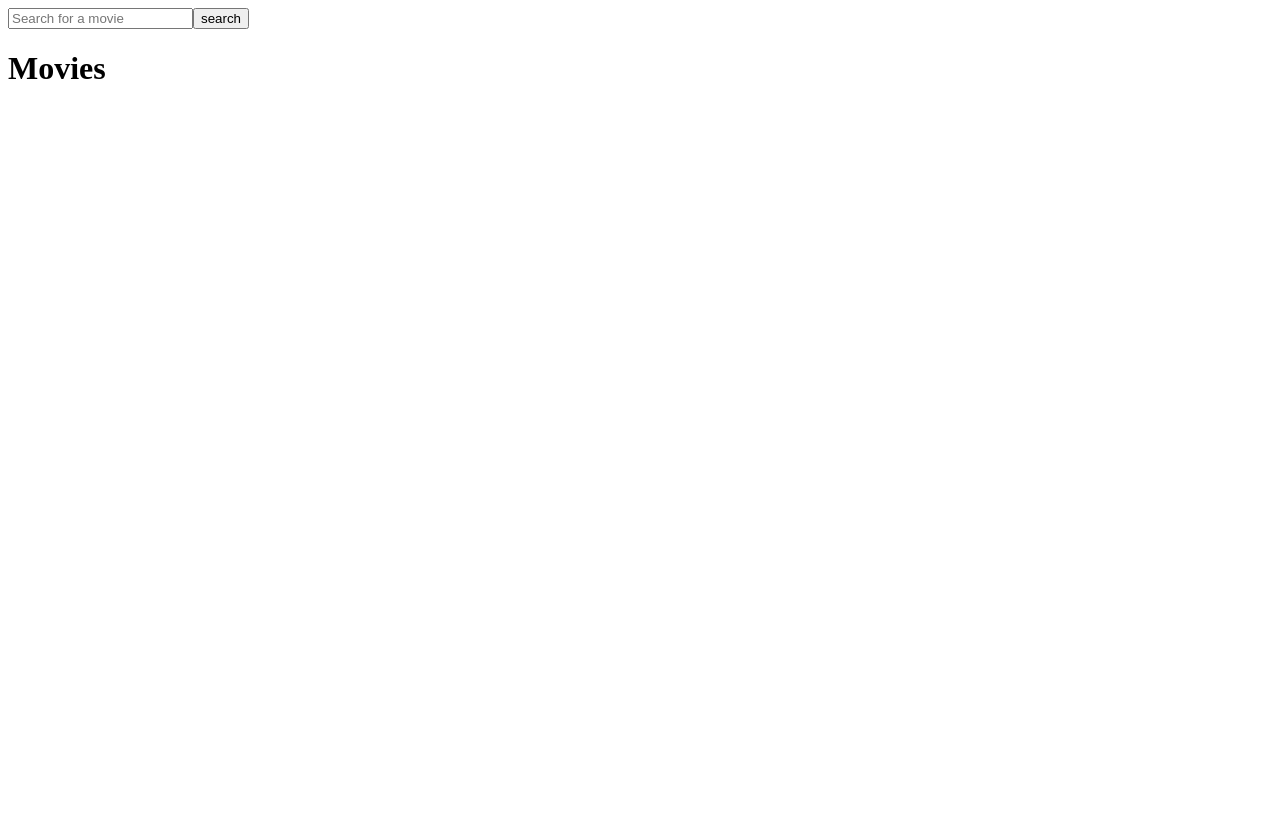
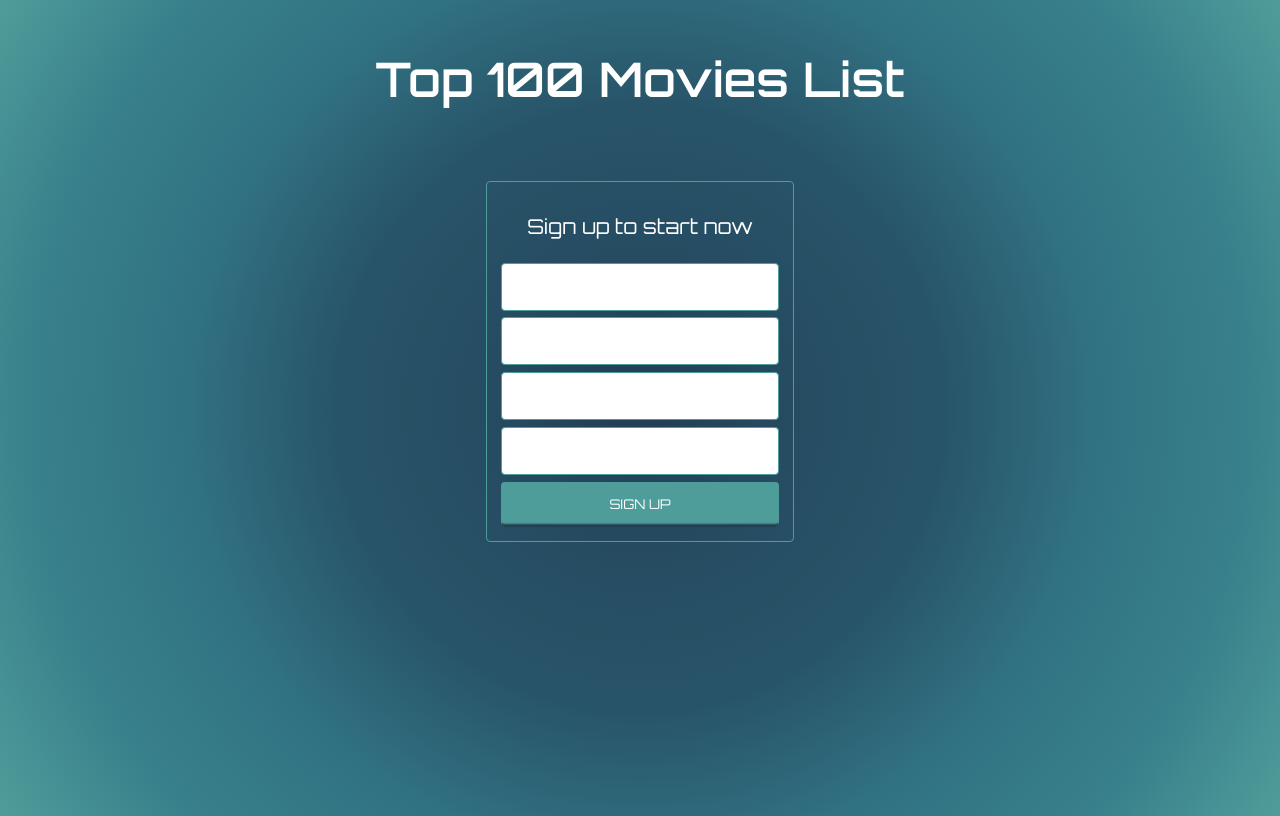
Before and after one commit to elenastagg/top-100-movies-app, a React app: page / in a window 1280 px wide. Built offline with nearby package versions, Linux system fonts and the light colour scheme.

Commit message:
styled signup page, adjusted class name case, changed app structure with routes

```diff
--- a/src/components/app.jsx
+++ b/src/components/app.jsx
@@ -1,10 +1,15 @@
-import React from 'react';
+import React, { Fragment } from 'react';
+import { BrowserRouter as Switch, Route } from 'react-router-dom';
 import Search from './search';
+import Signup from './signup';
 
-class App extends React.Component {
-  render() {
-    return <Search>Search Bar</Search>;
-  }
-}
+const App = () => (
+  <Fragment>
+    <Switch>
+      <Route exact path="/" component={Signup} />
+      <Route exact path="/search" component={Search} />
+    </Switch>
+  </Fragment>
+);
 
 export default App;
--- a/src/components/search.jsx
+++ b/src/components/search.jsx
@@ -49,7 +49,7 @@ class Search extends React.Component {
             search
           </button>
         </div>
-        <div className="Movies">
+        <div className="movies">
           <h1>Movies</h1>
           {errorMessage && <span>{errorMessage}</span>}
           {movies.map((movie) => (
--- /dev/null
+++ b/src/components/signup.jsx
@@ -0,0 +1,84 @@
+import React, { Fragment } from 'react';
+import '../styles/signup.scss';
+import PropTypes from 'prop-types';
+
+class Signup extends React.Component {
+  constructor(props) {
+    super(props);
+    this.state = {
+      firstName: '',
+      lastName: '',
+      email: '',
+      password: '',
+    };
+  }
+
+  handleChange = (event) => {
+    this.setState({
+      [event.target.name]: event.target.value,
+    });
+  };
+
+  handleSubmit = (event) => {
+    event.preventDefault();
+    const { firstName, lastName, email, password } = this.state;
+  };
+
+  render() {
+    const { firstName, lastName, email, password } = this.state;
+    return (
+      <Fragment>
+        <h1>Top 100 Movies List</h1>
+        <form onSubmit={this.handleSubmit}>
+          <div className="signup-form">
+            <h2 className="cta-box">Sign up to start now</h2>
+            <input
+              className="input-field"
+              name="firstName"
+              value={firstName}
+              type="text"
+              onChange={this.handleChange}
+            />
+            <input
+              className="input-field"
+              name="lastName"
+              value={lastName}
+              type="text"
+              onChange={this.handleChange}
+            />
+            <input
+              className="input-field"
+              name="email"
+              value={email}
+              type="email"
+              onChange={this.handleChange}
+            />
+            <input
+              className="input-field password"
+              name="password"
+              value={password}
+              type="password"
+              onChange={this.handleChange}
+            />
+            <button type="submit" className="signup-button">
+              Sign Up
+            </button>
+          </div>
+        </form>
+      </Fragment>
+    );
+  }
+}
+
+// MovieCard.propTypes = {
+//   movie: PropTypes.shape({
+//     id: PropTypes.number,
+//     original_title: PropTypes.string,
+//     poster_path: PropTypes.string,
+//     genres: PropTypes.array,
+//     overview: PropTypes.string,
+//     release_date: PropTypes.string,
+//   }).isRequired,
+// };
+
+export default Signup;
--- /dev/null
+++ b/src/styles/signup.scss
@@ -0,0 +1,65 @@
+@import url('https://fonts.googleapis.com/css2?family=Orbitron:wght@400;600&display=swap');
+:root {
+  --blue1: #182141;
+  --blue2: #213d52;
+  --blue3: #285167;
+  --blue4: #4f9d9a;
+  font-size: 0.85rem;
+  font-family: 'Orbitron', sans-serif;
+  color: white;
+}
+
+body {
+  height: 100vh;
+  background-image: radial-gradient(circle, #213d52, #264c62, #285469, #317282, #38808b, #4f9d9a);
+}
+form {
+  display: flex;
+  align-items: center;
+  justify-content: center;
+  margin: auto;
+  border: 1px solid var(--blue4);
+  border-radius: 0.3rem;
+  padding: 1rem;
+  width: 22%;
+}
+h1 {
+  text-align: center;
+  padding: 3rem;
+  font-size: 3.5rem;
+}
+h2 {
+  font-weight: 400;
+}
+.cta-box {
+  color: white;
+  text-align: center;
+}
+.input-field {
+  border: 1px solid var(--blue4);
+  color: var(--blue4);
+  border-radius: 0.3rem;
+  margin-top: 0.5rem;
+  padding: 1.1rem;
+  width: 100%;
+}
+input {
+  font-weight: 400;
+  font-family: 'Orbitron', sans-serif;
+  border-style: none;
+  background-color: none;
+  outline: none;
+}
+.signup-button {
+  background: var(--blue4);
+  color: white;
+  font-family: 'Orbitron', sans-serif;
+  font-weight: 400;
+  text-transform: uppercase;
+  padding: 1.1rem;
+  width: 100%;
+  border-radius: 0.3rem;
+  border: var(--blue3);
+  margin-top: 0.5rem;
+  box-shadow: inset 0px -8px 2px -5px var(--blue2);
+}
--- a/webpack.config.js
+++ b/webpack.config.js
@@ -17,6 +17,14 @@ module.exports = {
           loader: 'babel-loader',
         },
       },
+      {
+        test: /\.css$/i,
+        use: ['style-loader', 'css-loader'],
+      },
+      {
+        test: /\.s[ac]ss$/i,
+        use: ['style-loader', 'css-loader', 'sass-loader'],
+      },
     ],
   },
   plugins: [
```
Also changed, not shown: package.json (+7 -0 lines), 1 other file (tests, documents, lock files or other folders).
